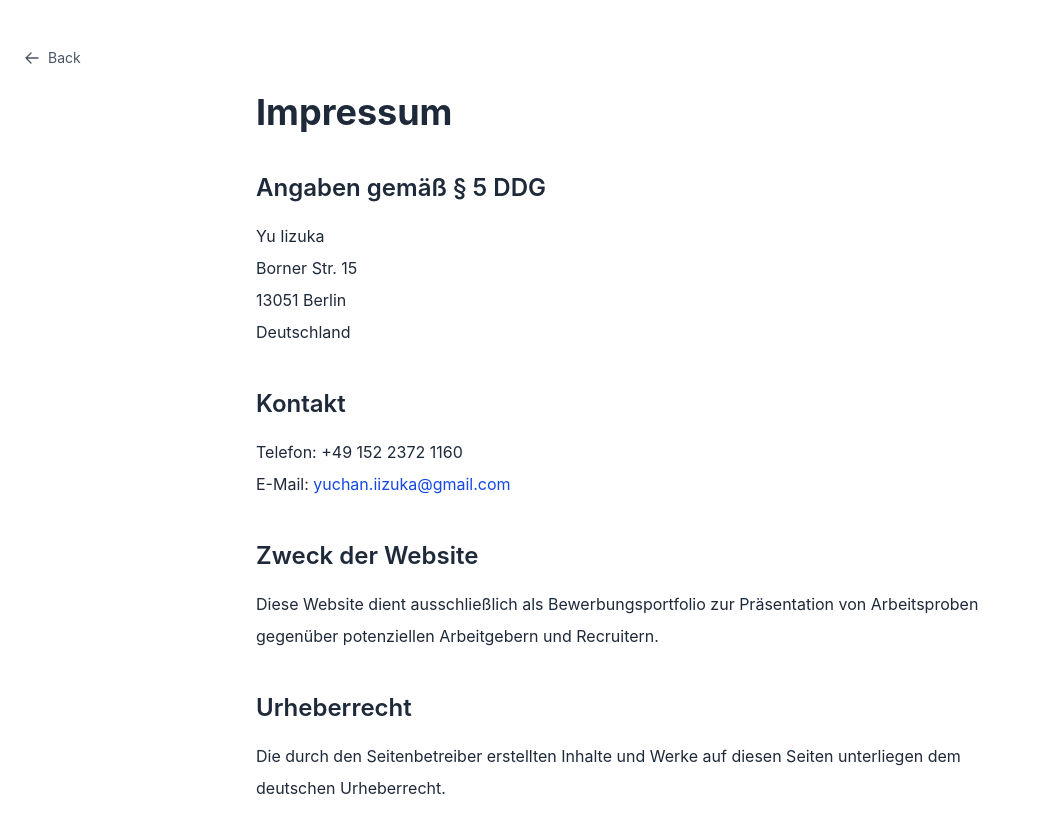
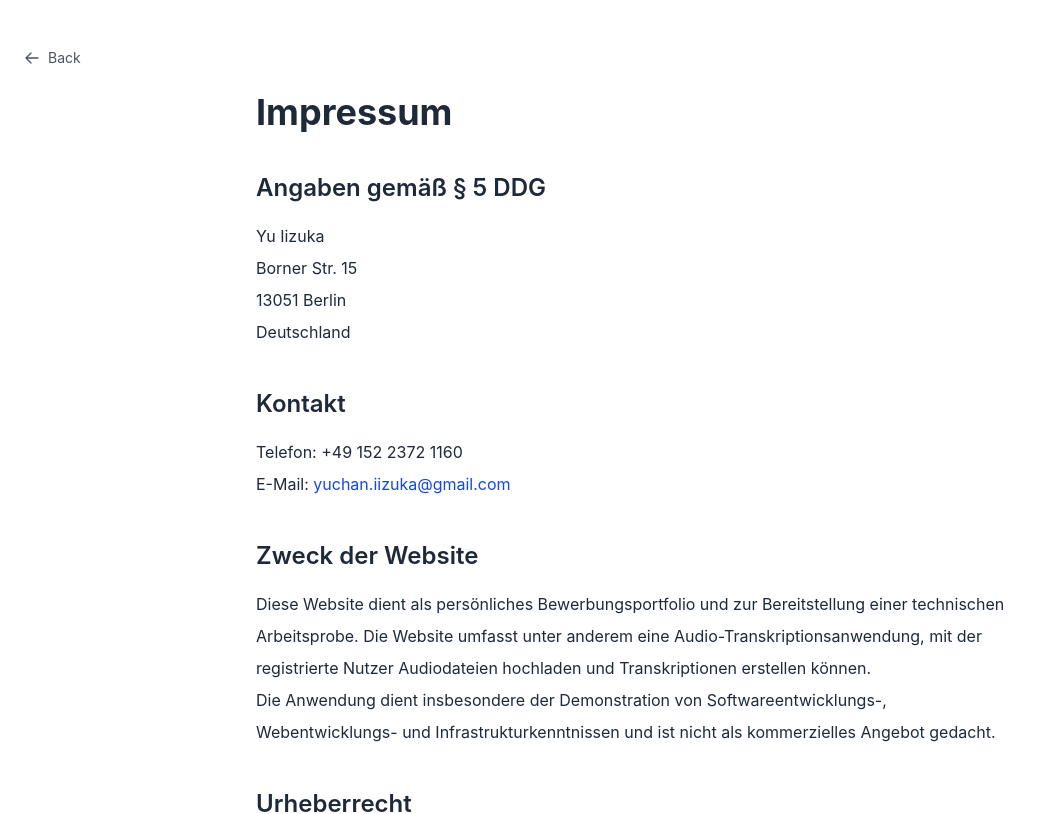
Before and after one commit to Yuchan48/audio-transcriber-platform, a React (Vite) app in the folder frontend/: page /impressum in a window 1280 px wide. Shown: the top 814 px of the page, without its empty margins (0-1041 px from the left). Built offline with nearby package versions, Linux system fonts and the light colour scheme; no server answers.

Commit message:
feat: update purpose description

```diff
--- a/frontend/src/pages/Impressum.tsx
+++ b/frontend/src/pages/Impressum.tsx
@@ -63,9 +63,17 @@ const Impressum = () => {
           <h2 className="text-2xl font-semibold mb-4">Zweck der Website</h2>
 
           <p className="leading-8">
-            Diese Website dient ausschließlich als Bewerbungsportfolio zur
-            Präsentation von Arbeitsproben gegenüber potenziellen Arbeitgebern
-            und Recruitern.
+            Diese Website dient als persönliches Bewerbungsportfolio und zur
+            Bereitstellung einer technischen Arbeitsprobe. Die Website umfasst
+            unter anderem eine Audio-Transkriptionsanwendung, mit der
+            registrierte Nutzer Audiodateien hochladen und Transkriptionen
+            erstellen können.
+          </p>
+
+          <p className="leading-8">
+            Die Anwendung dient insbesondere der Demonstration von
+            Softwareentwicklungs-, Webentwicklungs- und Infrastrukturkenntnissen
+            und ist nicht als kommerzielles Angebot gedacht.
           </p>
         </section>
 
```
